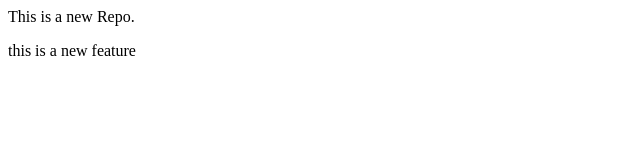
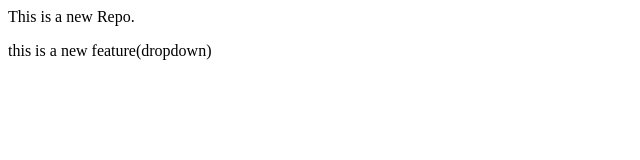
Before and after one commit to ZiyaSalar/local-repo, a plain HTML site: page index.html in a window 1280 px wide. Shown: the full height of the page, 0-640 px from the left. Drawn offline with Linux system fonts and the light colour scheme.

Commit message:
add dropdown

```diff
--- a/index.html
+++ b/index.html
@@ -1,3 +1,2 @@
 <p>This is a new Repo.</p>
-<p>this is a new feature
-</p>
+<p>this is a new feature(dropdown)</p>
```
